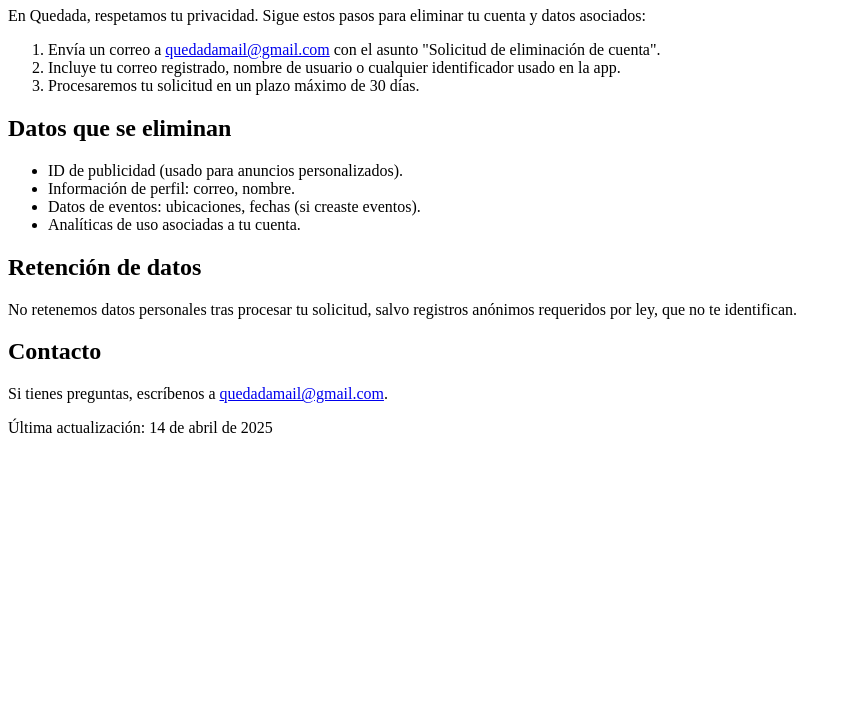
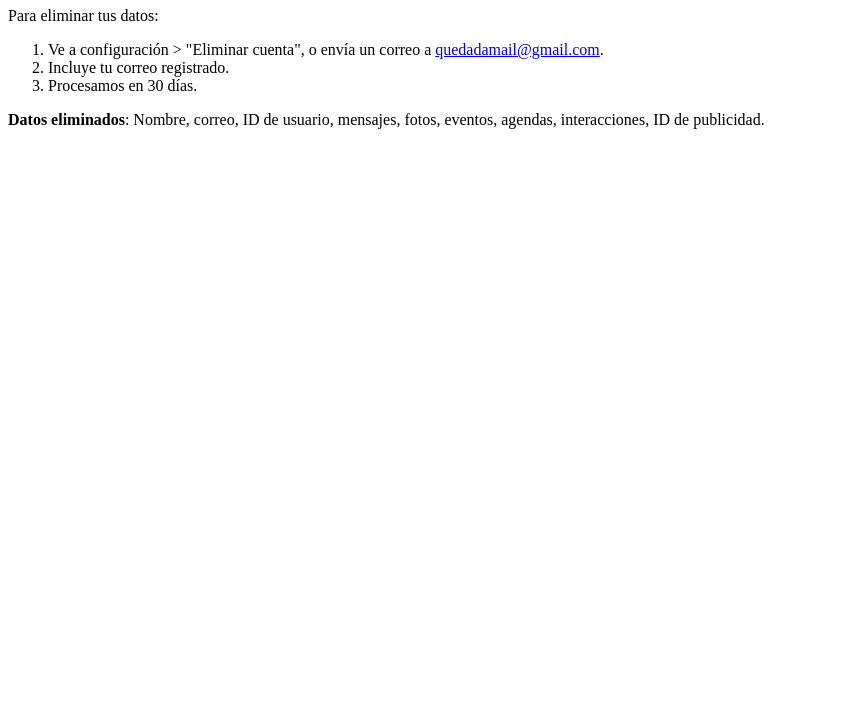
Before and after one commit to JIbarlucea/quedada-eliminacion, a plain HTML site: page index.html in a window 1280 px wide. Shown: the part 73-800 px from the top of the page, without its empty margins (0-851 px from the left). Drawn offline with Linux system fonts and the light colour scheme.

Commit message:
Incluir Nombre y datos eliminados

```diff
--- a/index.html
+++ b/index.html
@@ -5,24 +5,13 @@
     <title>Eliminación de Cuenta - Quedada</title>
 </head>
 <body>
-    <h1>Eliminación de Cuenta y Datos - Quedada</h1>
-    <p>En Quedada, respetamos tu privacidad. Sigue estos pasos para eliminar tu cuenta y datos asociados:</p>
+    <h1>Eliminación de Cuenta - Quedada</h1>
+    <p>Para eliminar tus datos:</p>
     <ol>
-        <li>Envía un correo a <a href="mailto:quedadamail@gmail.com">quedadamail@gmail.com</a> con el asunto "Solicitud de eliminación de cuenta".</li>
-        <li>Incluye tu correo registrado, nombre de usuario o cualquier identificador usado en la app.</li>
-        <li>Procesaremos tu solicitud en un plazo máximo de 30 días.</li>
+        <li>Ve a configuración > "Eliminar cuenta", o envía un correo a <a href="mailto:quedadamail@gmail.com">quedadamail@gmail.com</a>.</li>
+        <li>Incluye tu correo registrado.</li>
+        <li>Procesamos en 30 días.</li>
     </ol>
-    <h2>Datos que se eliminan</h2>
-    <ul>
-        <li>ID de publicidad (usado para anuncios personalizados).</li>
-        <li>Información de perfil: correo, nombre.</li>
-        <li>Datos de eventos: ubicaciones, fechas (si creaste eventos).</li>
-        <li>Analíticas de uso asociadas a tu cuenta.</li>
-    </ul>
-    <h2>Retención de datos</h2>
-    <p>No retenemos datos personales tras procesar tu solicitud, salvo registros anónimos requeridos por ley, que no te identifican.</p>
-    <h2>Contacto</h2>
-    <p>Si tienes preguntas, escríbenos a <a href="mailto:quedadamail@gmail.com">quedadamail@gmail.com</a>.</p>
-    <p>Última actualización: 14 de abril de 2025</p>
+    <p><b>Datos eliminados</b>: Nombre, correo, ID de usuario, mensajes, fotos, eventos, agendas, interacciones, ID de publicidad.</p>
 </body>
 </html>
```
